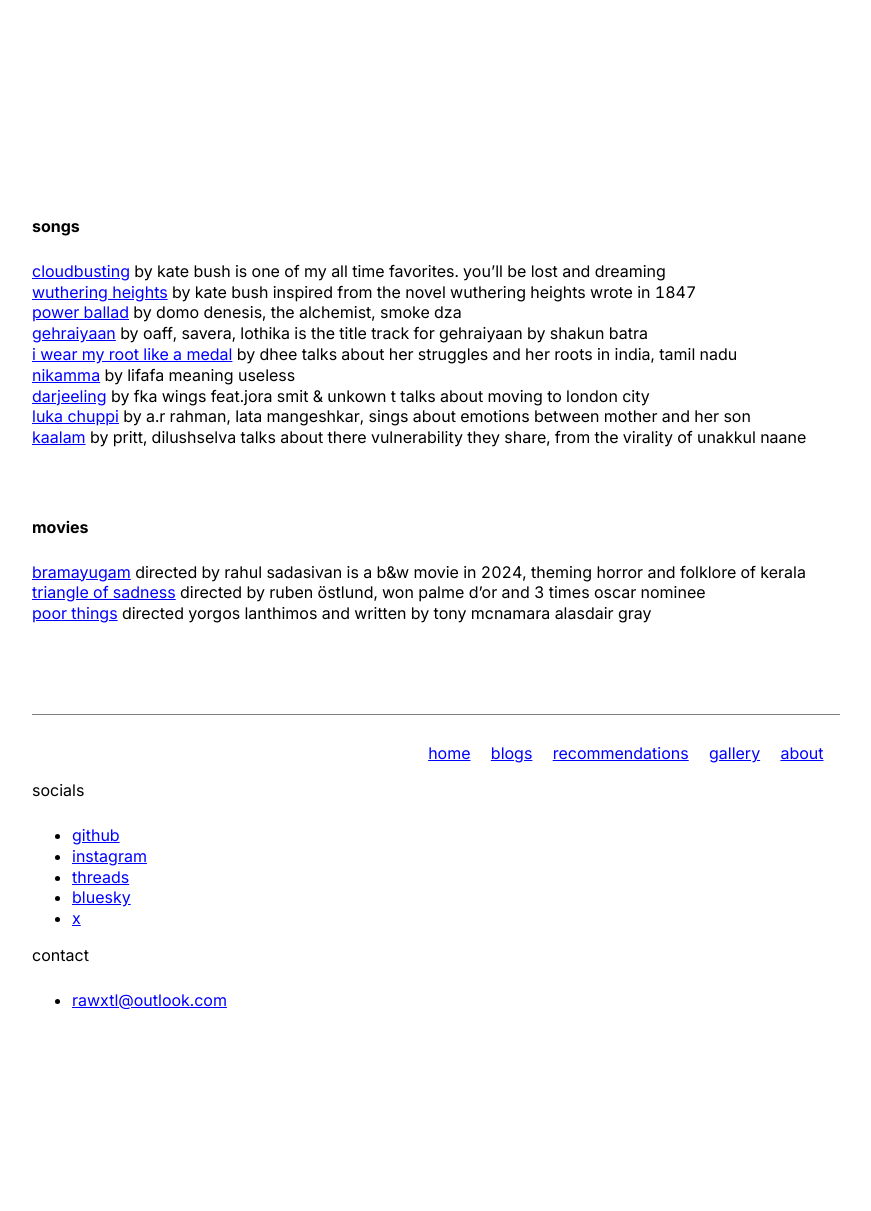
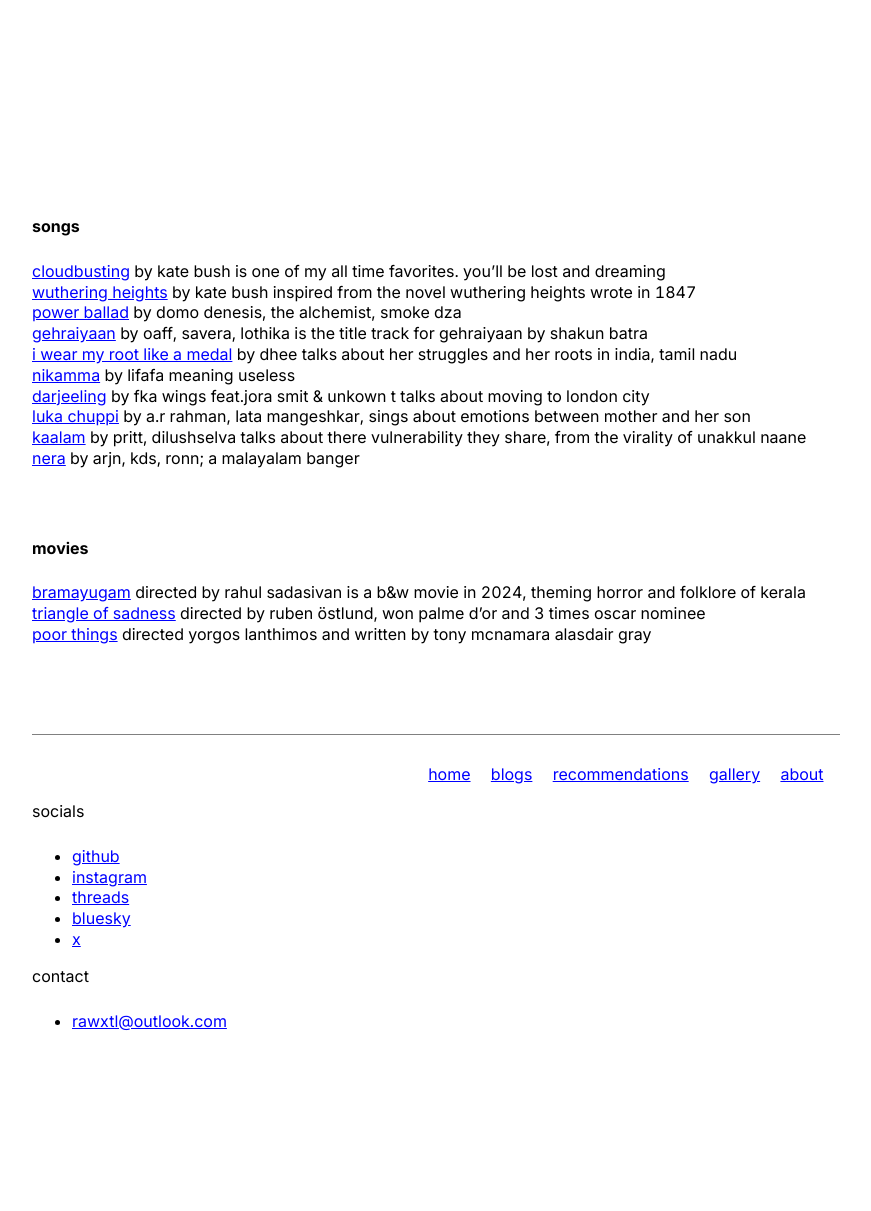
Before and after one commit to rawxtl/rawxtl.github.io, a Jekyll site: the page built from recommendations.md, in a window 1280 px wide. Shown: the whole page, without its empty margins (32-903 px from the left). Built offline with Jekyll 4.4.1, drawn with Linux system fonts in a browser that asks for light colours.

Commit message:
add new recommendation

```diff
--- a/_data/recommendations.yml
+++ b/_data/recommendations.yml
@@ -35,6 +35,10 @@
    desc: by pritt, dilushselva talks about there vulnerability they share, from the virality of unakkul naane
    url: https://open.spotify.com/track/2DGWtU9bU2D4yMuMaI2H3Y
 
+ - name: nera
+   desc: by arjn, kds, ronn; a malayalam banger
+   url: https://open.spotify.com/track/2sypL2XZpCV20M7mtVzesC
+
 movies:
  - name: bramayugam
    desc: directed by rahul sadasivan is a b&w movie in 2024, theming horror and folklore of kerala
```
